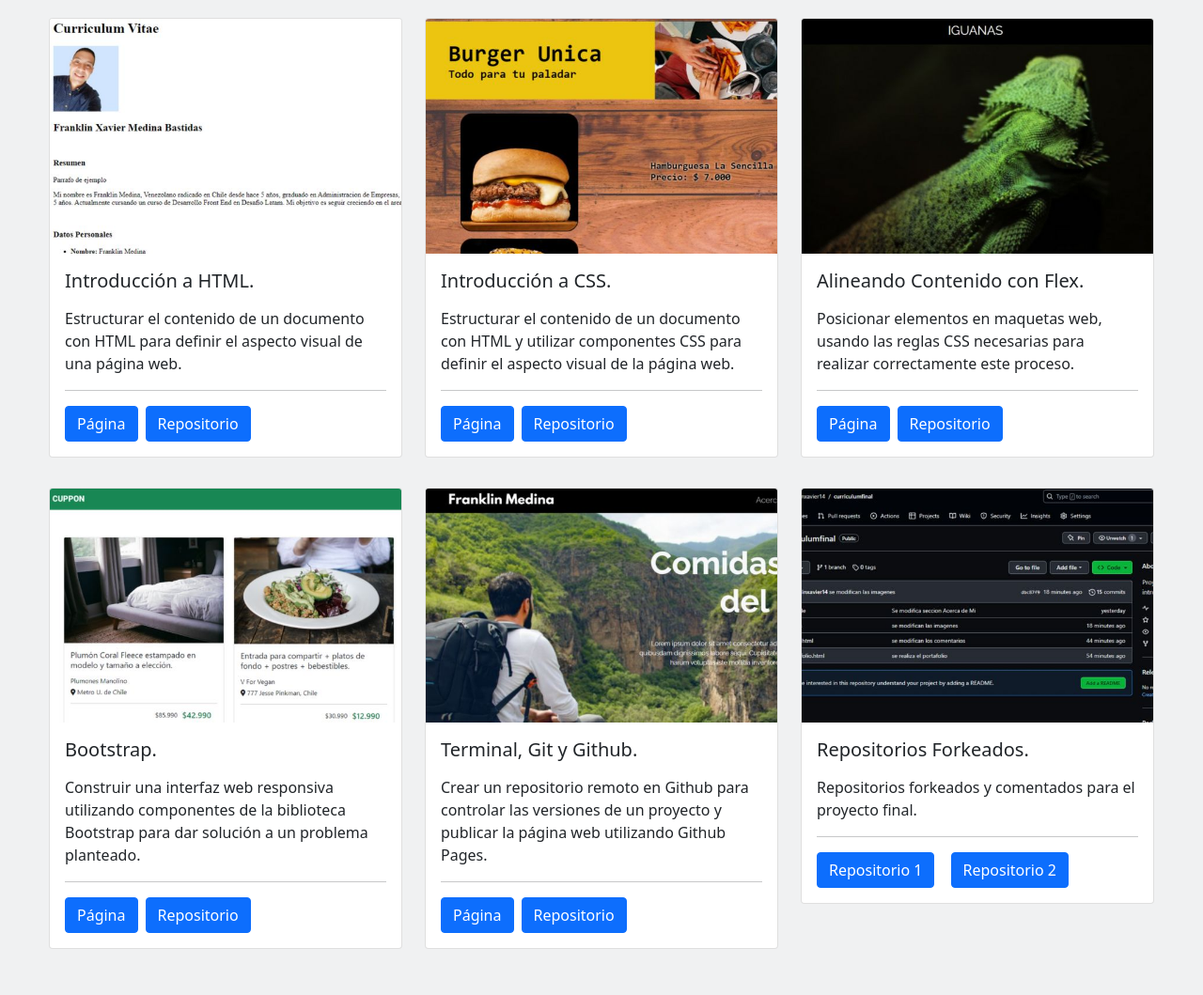
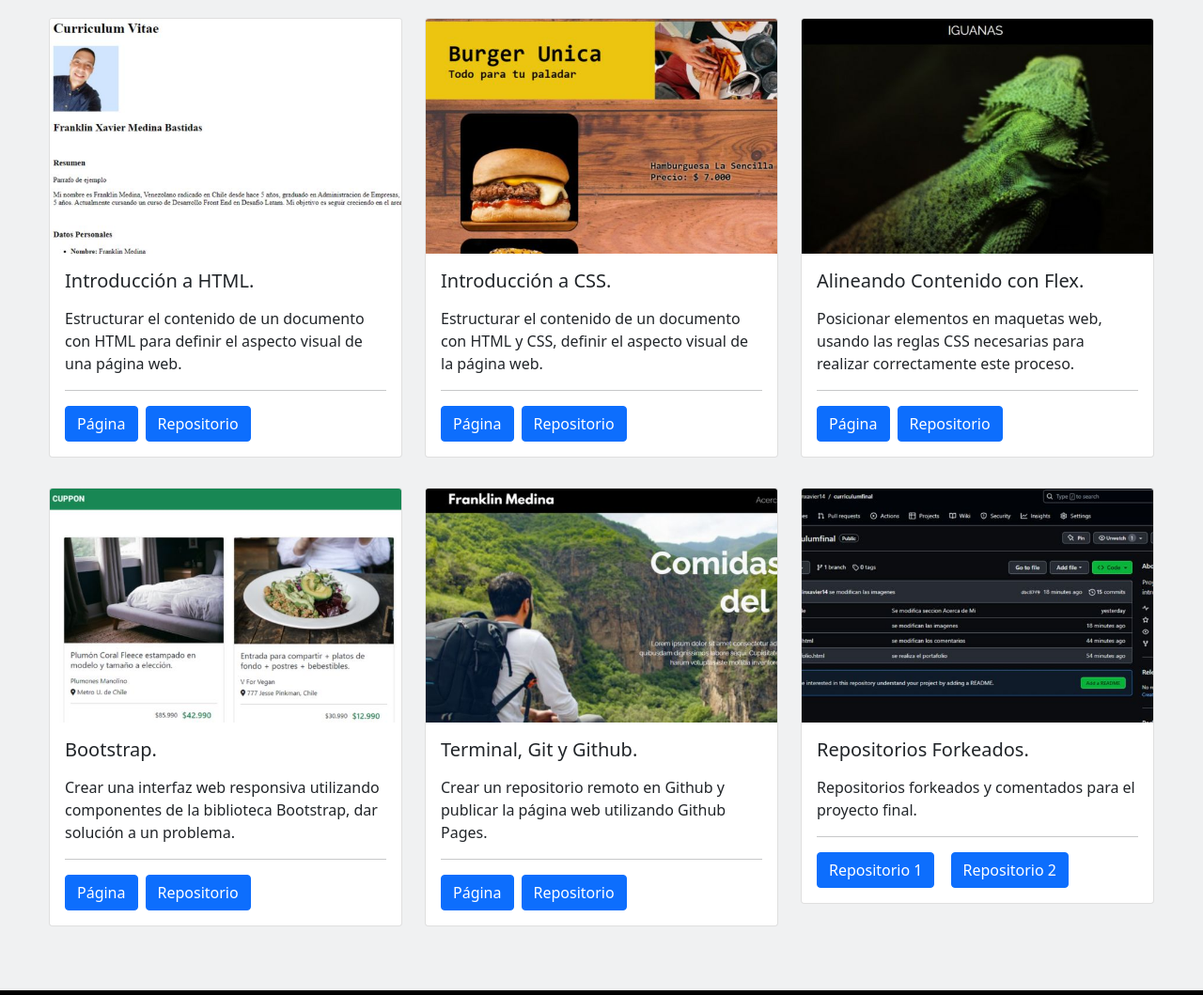
Before and after one commit to RodrigoFerrada/Franklin-curriculumfinal, a plain HTML site: page portafolio.html in a window 1280 px wide. Shown: the part 179-1238 px from the top of the page at 94% size. Drawn offline with nearby package versions, Linux system fonts and the light colour scheme.

Commit message:
actualizacion de descripciones

```diff
--- a/portafolio.html
+++ b/portafolio.html
@@ -112,9 +112,8 @@
               <div class="card-body">
                 <p class="card-text fs-5 lh-sm">Introducción a CSS.</p>
                 <p class="text-body-secondary mb-1">
-                  Estructurar el contenido de un documento con HTML y utilizar
-                  componentes CSS para definir el aspecto visual de la página
-                  web.
+                  Estructurar el contenido de un documento con HTML y CSS,
+                  definir el aspecto visual de la página web.
                 </p>
                 <hr class="dropdown-divider-bg" />
                 <div class="row g-0 align-items-start">
@@ -187,9 +186,8 @@
               <div class="card-body">
                 <p class="card-text fs-5 lh-sm">Bootstrap.</p>
                 <p class="text-body-secondary mb-1">
-                  Construir una interfaz web responsiva utilizando componentes
-                  de la biblioteca Bootstrap para dar solución a un problema
-                  planteado.
+                  Crear una interfaz web responsiva utilizando componentes de la
+                  biblioteca Bootstrap, dar solución a un problema.
                 </p>
                 <hr class="dropdown-divider-bg" />
                 <div class="row g-0 align-items-start">
@@ -226,9 +224,8 @@
               <div class="card-body">
                 <p class="card-text fs-5 lh-sm">Terminal, Git y Github.</p>
                 <p class="text-body-secondary mb-1">
-                  Crear un repositorio remoto en Github para controlar las
-                  versiones de un proyecto y publicar la página web utilizando
-                  Github Pages.
+                  Crear un repositorio remoto en Github y publicar la página web
+                  utilizando Github Pages.
                 </p>
                 <hr class="dropdown-divider-bg" />
                 <div class="row g-0 align-items-start">
```
